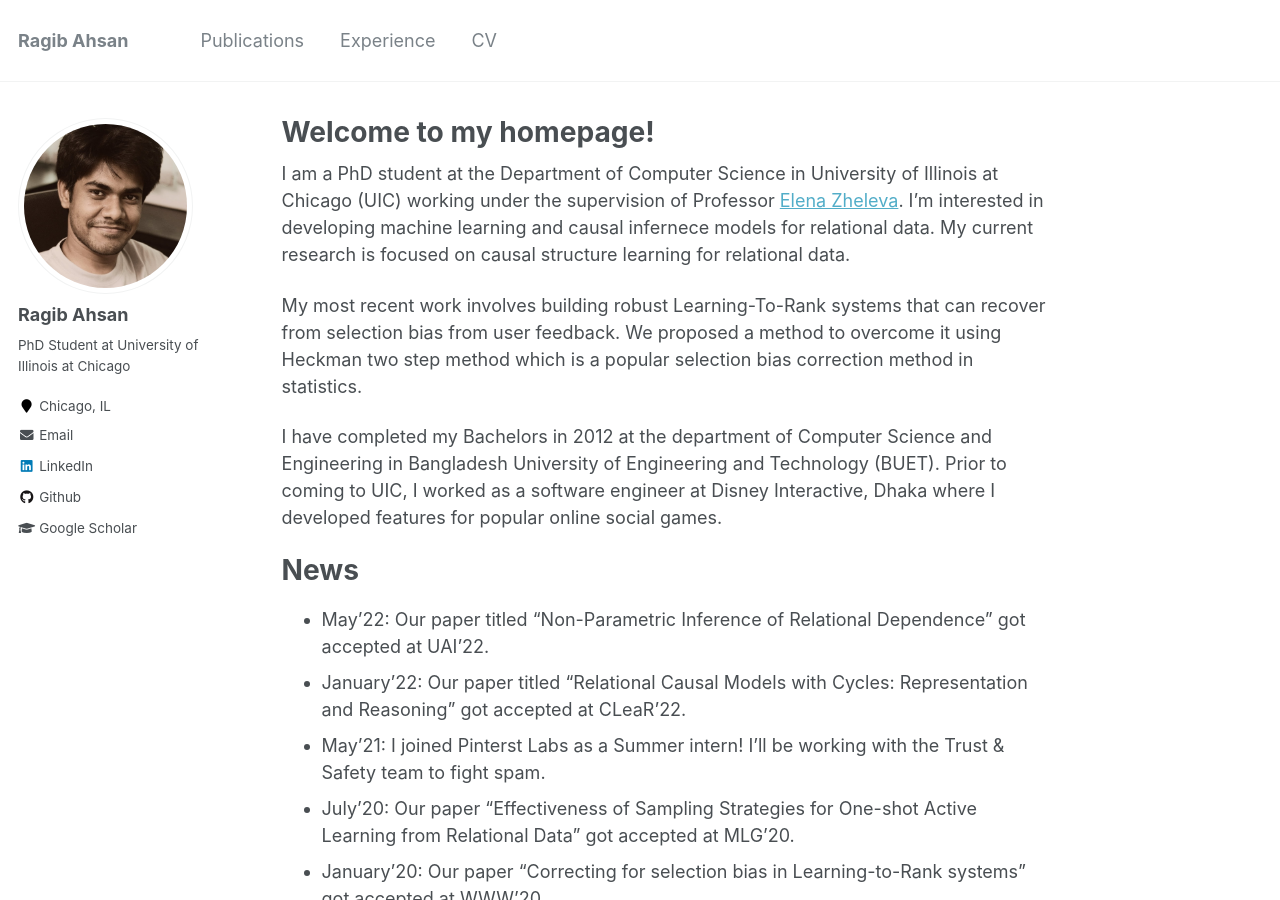
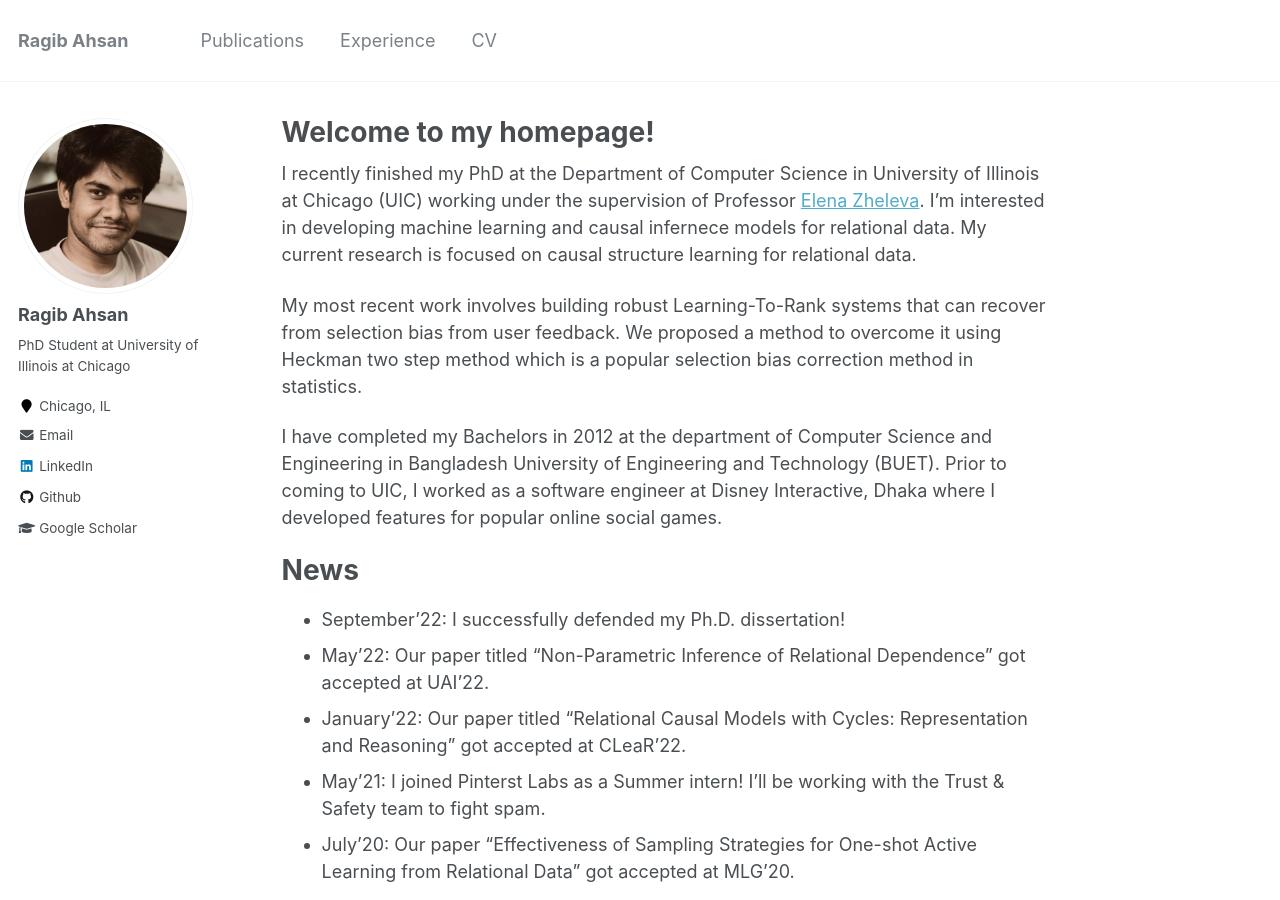
Before and after one commit to ragib06/ragib06.github.io, a Jekyll site: the page built from _pages/about.md, in a window 1280 px wide and 900 px high. Built offline with Jekyll 4.4.1, drawn with Linux system fonts in a browser that asks for light colours.

Commit message:
Update about.md

```diff
--- a/_pages/about.md
+++ b/_pages/about.md
@@ -8,7 +8,7 @@ redirect_from:
   - /about.html
 ---
 
-I am a PhD student at the Department of Computer Science in University of Illinois at Chicago (UIC) working under the supervision of Professor [Elena Zheleva](https://www.cs.uic.edu/~elena/). I'm interested in developing machine learning and causal infernece models for relational data. My current research is focused on causal structure learning for relational data.
+I recently finished my PhD at the Department of Computer Science in University of Illinois at Chicago (UIC) working under the supervision of Professor [Elena Zheleva](https://www.cs.uic.edu/~elena/). I'm interested in developing machine learning and causal infernece models for relational data. My current research is focused on causal structure learning for relational data.
 
 My most recent work involves building robust Learning-To-Rank systems that can recover from selection bias from user feedback. We proposed a method to overcome it using Heckman two step method which is a popular selection bias correction method in statistics.
 
@@ -19,6 +19,7 @@ I have completed my Bachelors in 2012 at the department of Computer Science and
 News
 ======
 
+- September'22: I successfully defended my Ph.D. dissertation!
 - May'22: Our paper titled "Non-Parametric Inference of Relational Dependence" got accepted at UAI'22.
 - January'22: Our paper titled "Relational Causal Models with Cycles: Representation and Reasoning" got accepted at CLeaR'22.
 - May'21: I joined Pinterst Labs as a Summer intern! I'll be working with the Trust & Safety team to fight spam.
```
